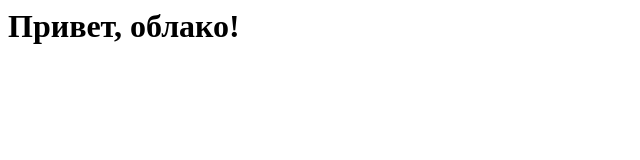
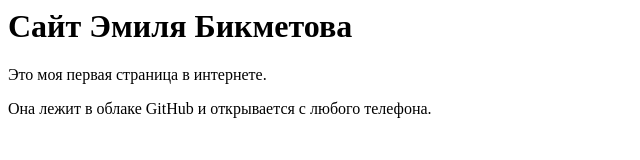
Before and after one commit to aaqmk/cloud-project, a plain HTML site: page index.html in a window 1280 px wide. Shown: the whole page, without its empty margins (0-640 px from the left). Drawn offline with Linux system fonts and the light colour scheme.

Commit message:
Update index.html

```diff
--- a/index.html
+++ b/index.html
@@ -1 +1,3 @@
-<h1>Привет, облако!</h1>
+<h1>Сайт  Эмиля Бикметова</h1>
+<p>Это моя первая страница в интернете.</p>
+<p>Она лежит в облаке GitHub и открывается с любого телефона.</p>
```
